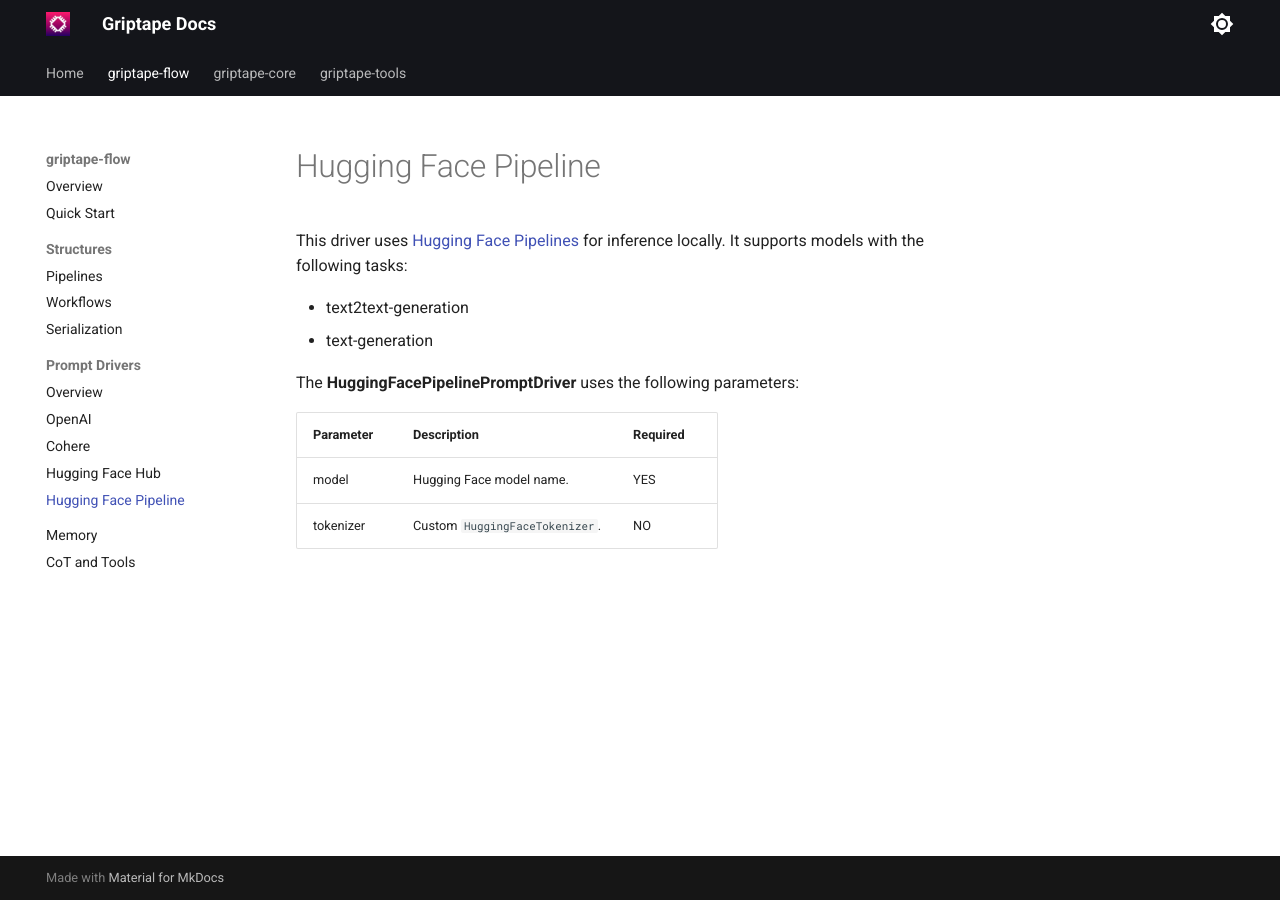
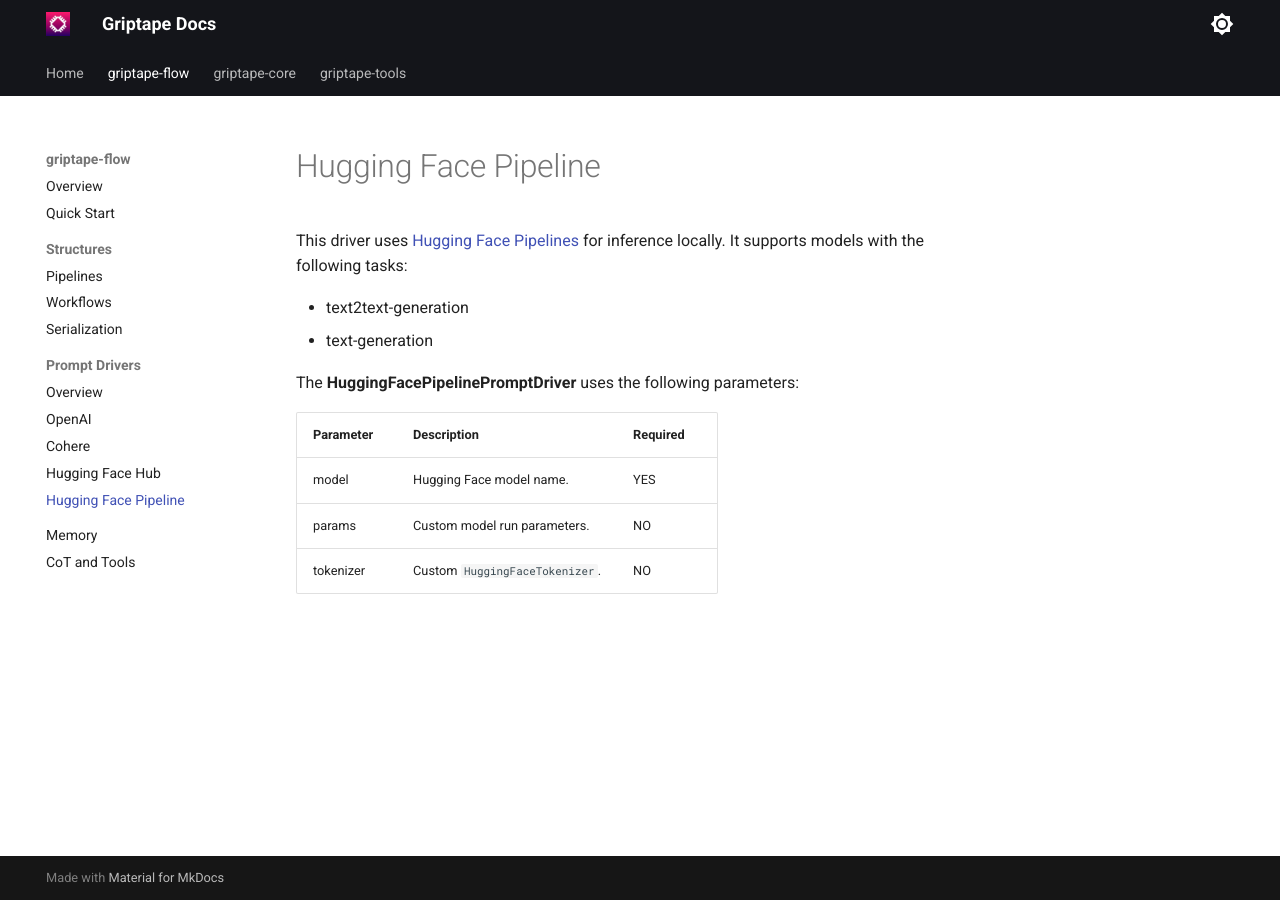
Before and after one commit to griptape-ai/griptape-docs, an MkDocs documentation site: the page built from docs/griptape_flow/prompt-drivers/hugging-face-pipeline.md, in a window 1280 px wide. Built offline with MkDocs 1.6.1 and Material for MkDocs 9.7.7, drawn with Linux system fonts in a browser that asks for light colours.

Commit message:
Update Hugging Face Pipeline docs

```diff
--- a/docs/griptape_flow/prompt-drivers/hugging-face-pipeline.md
+++ b/docs/griptape_flow/prompt-drivers/hugging-face-pipeline.md
@@ -8,4 +8,5 @@ The **HuggingFacePipelinePromptDriver** uses the following parameters:
 | Parameter | Description                    | Required |
 |-----------|--------------------------------|----------|
 | model     | Hugging Face model name.       | YES      |
+| params    | Custom model run parameters.   | NO       |
 | tokenizer | Custom `HuggingFaceTokenizer`. | NO       |
```
